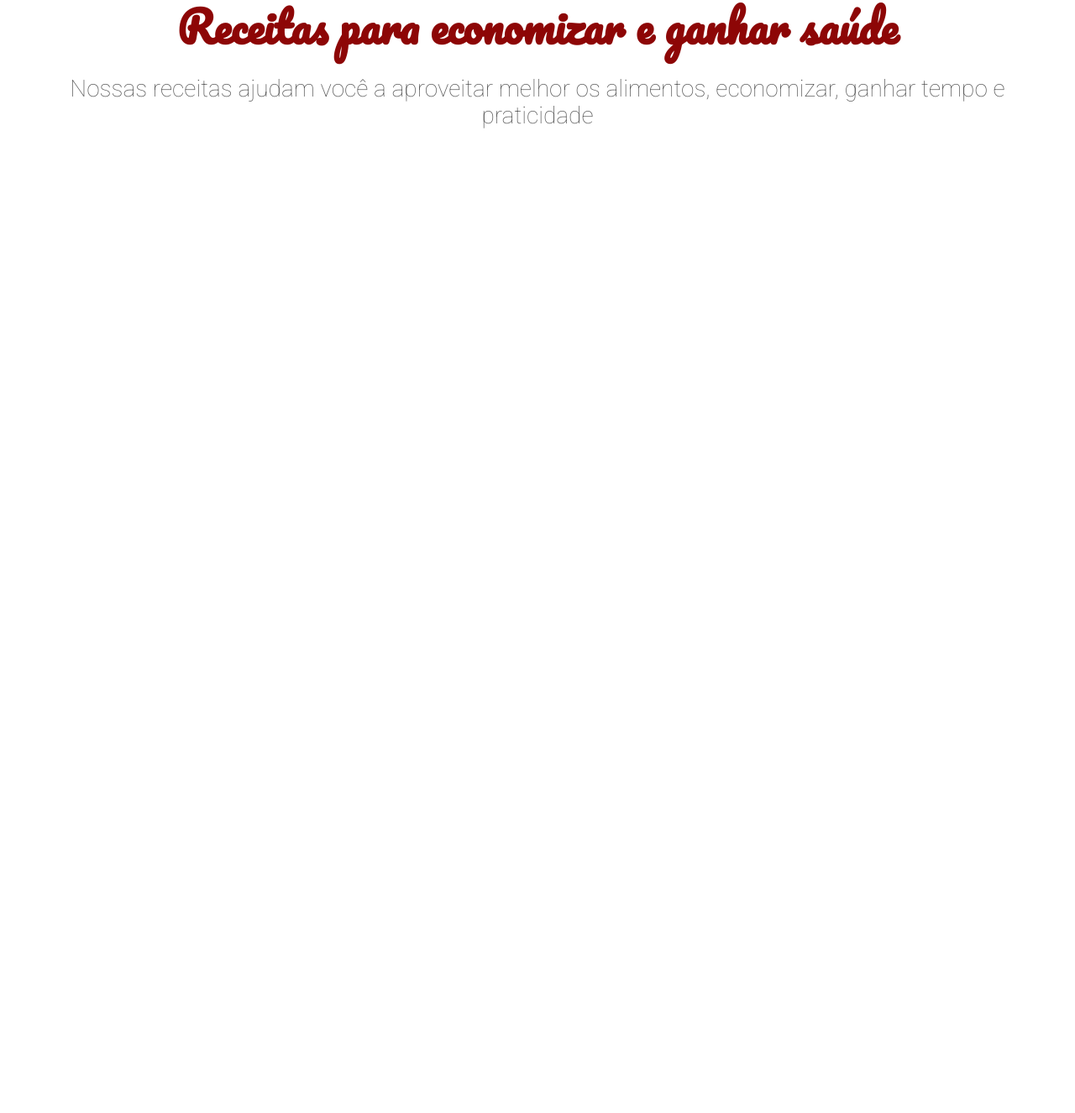
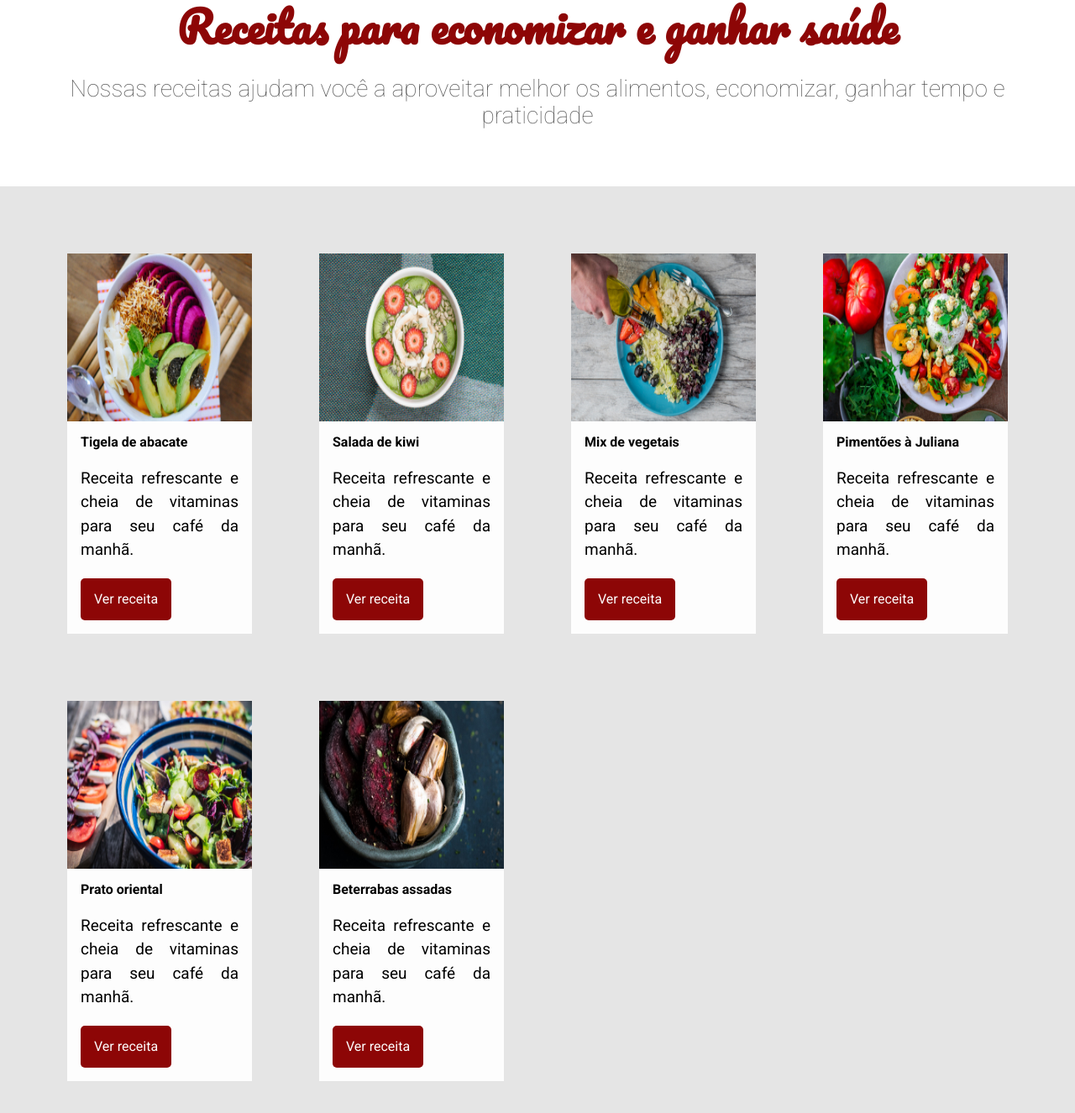
Before and after one commit to patriciacarbri/webfront2back, a plain HTML site: page html_css/site_arquitetura/index.html in a window 1280 px wide. Shown: the part 841-2167 px from the top of the page at 84% size. Before the commit the page ends 1063 px from the top, so only its background shows below. Drawn offline with Linux system fonts and the light colour scheme.

Commit message:
Estilizando corpo do site

```diff
--- /dev/null
+++ b/html_css/site_arquitetura/assets/css/receita/receita-botao.css
@@ -0,0 +1,13 @@
+.receita__botao{
+    background: #8d0606;
+    border: none;
+    border-radius: 5px;
+    color: #fdfdfd;
+    padding: 1rem;
+    transition: all .1s ease-in-out;
+}
+
+.receita__botao:hover{
+    background: #620404;
+    cursor: pointer;
+}
--- /dev/null
+++ b/html_css/site_arquitetura/assets/css/receita/receita-conteudo.css
@@ -0,0 +1,3 @@
+.receita__conteudo {
+    padding: 1rem;
+}
--- /dev/null
+++ b/html_css/site_arquitetura/assets/css/receita/receita-descricao.css
@@ -0,0 +1,5 @@
+.receita__descricao{
+    font-size: 1.1875rem;
+    line-height: 1.5;
+    text-align: justify;
+}
--- /dev/null
+++ b/html_css/site_arquitetura/assets/css/receita/receita-imagem.css
@@ -0,0 +1,3 @@
+.receita__imagem {
+    height: 12.5rem;
+}
--- /dev/null
+++ b/html_css/site_arquitetura/assets/css/receita/receita-titulo.css
@@ -0,0 +1,3 @@
+.receita__imagem {
+    height: 200px;
+}
--- /dev/null
+++ b/html_css/site_arquitetura/assets/css/receita/receita.css
@@ -0,0 +1,8 @@
+.receita {
+    background: #fdfdfd;
+    display: flex;
+    flex-direction: column;
+    margin-bottom: 5rem;
+    margin-right: 5rem;
+    width: calc(25% - 5rem);
+}
--- /dev/null
+++ b/html_css/site_arquitetura/assets/css/receitas.css
@@ -0,0 +1,6 @@
+.receitas {
+    background: #e5e5e5;
+    display: flex;
+    flex-wrap: wrap;
+    padding: 5rem 0 0 5rem;
+}
--- a/html_css/site_arquitetura/index.html
+++ b/html_css/site_arquitetura/index.html
@@ -23,6 +23,13 @@
         <link rel="stylesheet" href="./assets/css/sobre/sobre.css">
         <link rel="stylesheet" href="./assets/css/sobre/sobre-descricao.css">
         <link rel="stylesheet" href="./assets/css/sobre/sobre-titulo.css">
+        <link rel="stylesheet" href="./assets/css/receita/receita.css">
+        <link rel="stylesheet" href="./assets/css/receita/receita-botao.css">
+        <link rel="stylesheet" href="./assets/css/receita/receita-conteudo.css">
+        <link rel="stylesheet" href="./assets/css/receita/receita-descricao.css">
+        <link rel="stylesheet" href="./assets/css/receita/receita-imagem.css">
+        <link rel="stylesheet" href="./assets/css/receita/receita-titulo.css">
+        <link rel="stylesheet" href="./assets/css/receitas.css">
     </head>
     <body>
         <header class="cabecalho">
@@ -44,5 +51,55 @@
             <h2 class="sobre__titulo">Receitas para economizar e ganhar saúde</h2>
             <p class="sobre__descricao">Nossas receitas ajudam você a aproveitar melhor os alimentos, economizar, ganhar tempo e praticidade</p>
         </section>
+        <section class="receitas">
+            <div class="receita">
+                <img alt="Tigela de abacate" class="receita__imagem" src="./assets/img/receitas/tigela-de-abacate.jpg" />
+                <div class="receita__conteudo">
+                    <h4 class="receita__titulo">Tigela de abacate</h4>
+                    <p class="receita__descricao">Receita refrescante e cheia de vitaminas para seu café da manhã.</p>
+                    <button class="receita__botao">Ver receita</button>
+                </div>
+            </div>
+            <div class="receita">
+                <img alt="Salada de kiwi" class="receita__imagem" src="./assets/img/receitas/salada-de-kiwi.jpg" />
+                <div class="receita__conteudo">
+                    <h4 class="receita__titulo">Salada de kiwi</h4>
+                    <p class="receita__descricao">Receita refrescante e cheia de vitaminas para seu café da manhã.</p>
+                    <button class="receita__botao">Ver receita</button>
+                </div>
+            </div>
+            <div class="receita">
+                <img alt="Mix de vegetais" class="receita__imagem" src="./assets/img/receitas/mix-de-vegetais.jpg" />
+                <div class="receita__conteudo">
+                    <h4 class="receita__titulo">Mix de vegetais</h4>
+                    <p class="receita__descricao">Receita refrescante e cheia de vitaminas para seu café da manhã.</p>
+                    <button class="receita__botao">Ver receita</button>
+                </div>
+            </div>
+            <div class="receita">
+                <img alt="Pimentões à Juliana" class="receita__imagem" src="./assets/img/receitas/pimentoes-a-juliana.jpg" />
+                <div class="receita__conteudo">
+                    <h4 class="receita__titulo">Pimentões à Juliana</h4>
+                    <p class="receita__descricao">Receita refrescante e cheia de vitaminas para seu café da manhã.</p>
+                    <button class="receita__botao">Ver receita</button>
+                </div>
+            </div>
+            <div class="receita">
+                <img alt="Prato oriental" class="receita__imagem" src="./assets/img/receitas/prato-oriental.jpg" />
+                <div class="receita__conteudo">
+                    <h4 class="receita__titulo">Prato oriental</h4>
+                    <p class="receita__descricao">Receita refrescante e cheia de vitaminas para seu café da manhã.</p>
+                    <button class="receita__botao">Ver receita</button>
+                </div>
+            </div>
+            <div class="receita">
+                <img alt="Beterrabas assadas" class="receita__imagem" src="./assets/img/receitas/beterrabas-assadas.jpg" />
+                <div class="receita__conteudo">
+                    <h4 class="receita__titulo">Beterrabas assadas</h4>
+                    <p class="receita__descricao">Receita refrescante e cheia de vitaminas para seu café da manhã.</p>
+                    <button class="receita__botao">Ver receita</button>
+                </div>
+            </div>
+        </section>
     </body>
 </html>
```
